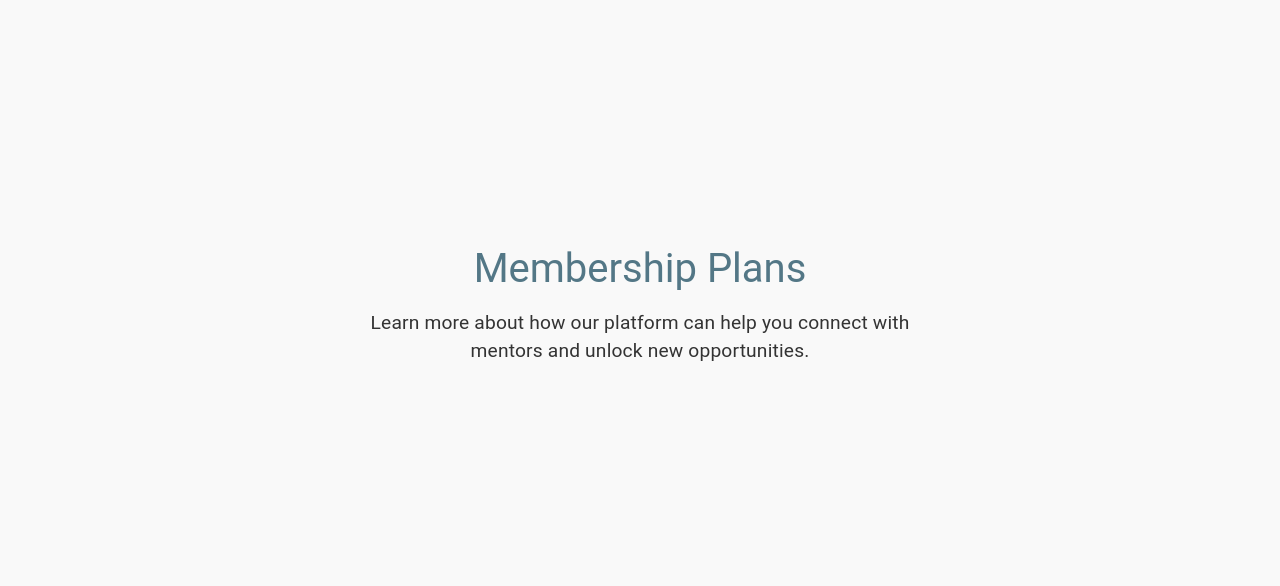
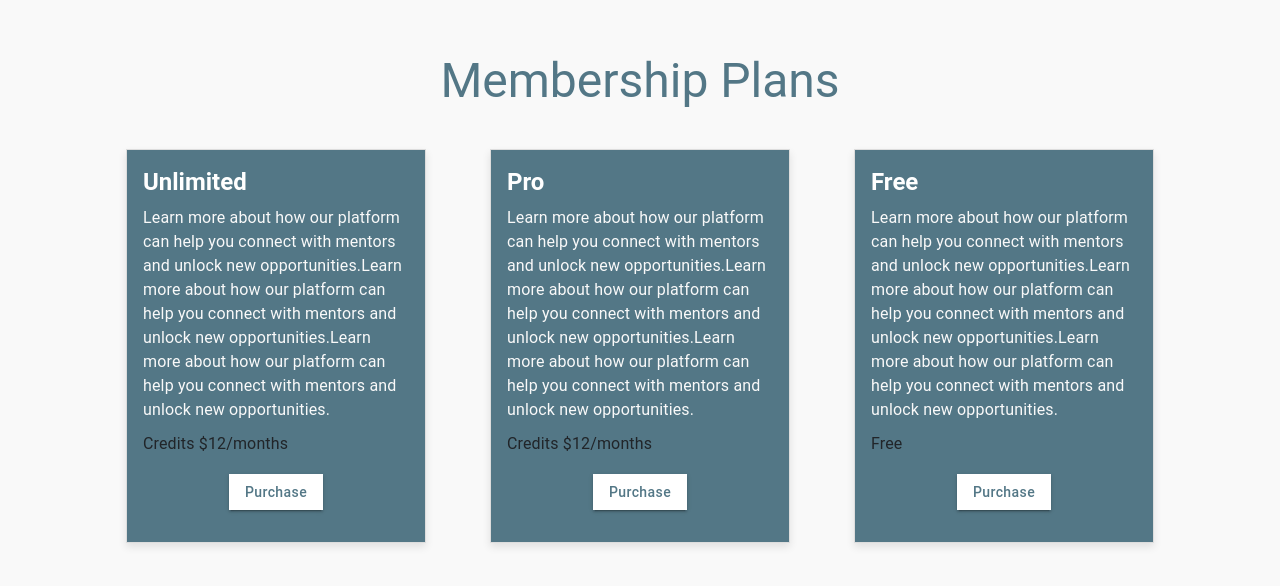
Before and after one commit to Sudeepa-R/Mentorship-Matching-Platform, a React (Vite) app: page / in a window 1280 px wide. Shown: the part 2494-3080 px from the top of the page. Built offline with nearby package versions, Linux system fonts and the light colour scheme.

Commit message:
membership plan

```diff
--- a/src/constants/home/Home.jsx
+++ b/src/constants/home/Home.jsx
@@ -124,14 +124,48 @@ function Home() {
       </Box>
 
       {/*---- Membership Plans Section---------- */}
-      <Box ref={membershipPlansRef} id="membershipPlans" className="section">
-        <Typography variant="h3" className="sectionTitle">
+      <Box ref={membershipPlansRef} id="membershipPlans" className="section-3">
+        <Typography variant="h3" className="sectionTitle-3">
           Membership Plans
         </Typography>
-        <Typography variant="body1" className="sectionContent">
-          Learn more about how our platform can help you connect with mentors
-          and unlock new opportunities.
+
+        <Box className="cardContainer-3">
+    {[
+      { title: 'Unlimited', content: 'Learn more about how our platform can help you connect with mentors and unlock new opportunities.Learn more about how our platform can help you connect with mentors and unlock new opportunities.Learn more about how our platform can help you connect with mentors and unlock new opportunities.', subHeading: 'Credits $12/months' },
+      { title: 'Pro', content: 'Learn more about how our platform can help you connect with mentors and unlock new opportunities.Learn more about how our platform can help you connect with mentors and unlock new opportunities.Learn more about how our platform can help you connect with mentors and unlock new opportunities.', subHeading: 'Credits $12/months' },
+      { title: 'Free', content: 'Learn more about how our platform can help you connect with mentors and unlock new opportunities.Learn more about how our platform can help you connect with mentors and unlock new opportunities.Learn more about how our platform can help you connect with mentors and unlock new opportunities.', subHeading: 'Free' },
+    ].map((card2, index) => (
+      <Box key={index} className="card2" sx={{ textAlign: 'left', padding: '16px', margin: '16px', border: '1px solid #ddd', boxShadow: '0 4px 8px rgba(0, 0, 0, 0.1)' }}>
+        <Typography variant="h5" className="cardTitle2" sx={{ fontWeight: 'bold', marginBottom: '8px' }}>
+          {card2.title}
         </Typography>
+        <Typography variant="body1" className="cardContent2" sx={{ marginBottom: '8px' }}>
+          {card2.content}
+        </Typography>
+        <Typography variant="subtitle1" sx={{ marginBottom: '16px' }}>
+          {card2.subHeading}
+        </Typography>
+        <Button
+          variant="contained"
+          color="primary"
+          className="cardButton2"
+          sx={{
+            margin: '1rem auto',
+            display: 'block',
+            backgroundColor: '#fff',
+            color: '#537786',
+            textTransform: 'capitalize',
+            border: '',
+            borderRadius: '0',  // Removes the border radius
+          }}
+
+          onClick={() => navigate("/login")}
+        >
+          Purchase
+        </Button>
+      </Box>
+    ))}
+  </Box>
       </Box>
     </>
   );
--- a/src/constants/home/home.scss
+++ b/src/constants/home/home.scss
@@ -323,7 +323,7 @@
   transform: scale(0.98); /* Slightly shrinks button on click */
 }
 
-
+//home page animation
 @keyframes slideInFromRight {
   from {
     transform: translateX(100%);
@@ -339,3 +339,65 @@
   animation: slideInFromRight 1.5s ease-out; /* Duration and easing */
   display: inline-block; /* Ensures animation affects the text properly */
 }
+
+
+//membership plansss--------------------
+.section-3 {
+  text-align: center;
+  padding: 2rem;
+  background-color: #f9f9f9; /* Optional: Adjust as needed */
+  height: 100vh; /* Makes the section take up the full viewport height */
+  box-sizing: border-box; /* Ensures padding is included in height */
+  margin: 0; /* Removes any default margin */
+  display: flex; /* Ensures the content is centered vertically */
+  flex-direction: column; /* Aligns the content vertically */
+  justify-content: center; /* Centers content vertically */
+  align-items: center; /* Centers content horizontally */
+  gap: 1.5rem; /* Adds gap between title, content, and cards */
+}
+
+.sectionTitle-3{
+  margin-bottom: 0.5rem; /* Adds space below the title */
+  font-size:$font-size-large;
+  font-weight: bold;
+  color: $text-color-primary;
+}
+.cardContainer-3 {
+  display: flex;
+  justify-content: center;
+  gap: 2rem; /* Adjusts the space between cards */
+  flex-wrap: wrap; /* Makes the cards wrap on smaller screens */
+}
+
+.card2 {
+  background-color: $text-color-primary;
+  border: 1px solid #ddd;
+  padding: 1.5rem; /* Adds internal spacing inside the card */
+  max-width: 300px;
+  flex: 1;
+  box-shadow: 0 4px 6px rgba(0, 0, 0, 0.1);
+  text-align: left;
+  transition: transform 0.3s ease, box-shadow 0.3s ease;
+}
+.cardTitle2 {
+  font-size: 1.2rem;
+  font-weight: bold;
+  margin-bottom: 0.75rem;
+  color: #fff; /* Adds space below the title */
+}
+
+.cardContent2 {
+  font-size: 0.9rem;
+  color: #f9f9f9;
+  margin-bottom: 1rem; /* Adds space below the content if needed */
+}
+
+.cardButton2:hover {
+  background-color: #fff; /* Darker shade for hover */
+  transform: scale(1.05); /* Slightly enlarges button on hover */
+}
+
+.cardButton2:active {
+  background-color: $text-color-primary; /* Even darker shade for active state */
+  transform: scale(0.98); /* Slightly shrinks button on click */
+}
```
